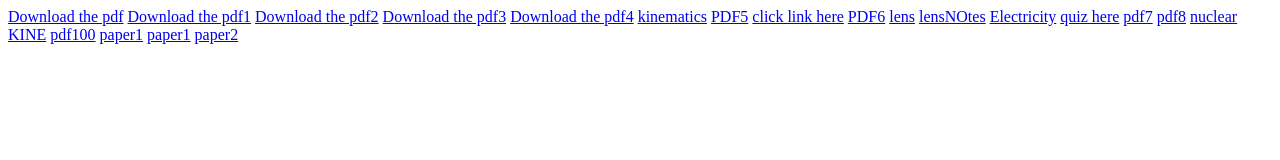
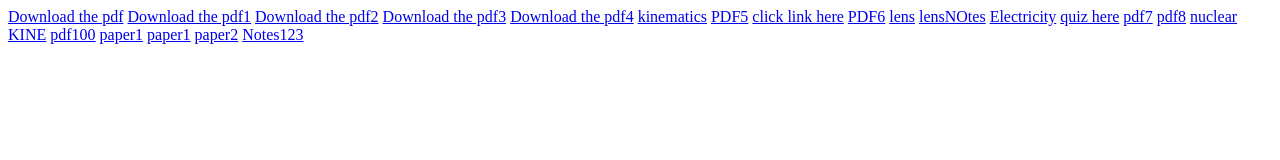
Before and after one commit to Kiari12/Kiari12.github.io, a plain HTML site: page index.html in a window 1280 px wide. Drawn offline with Linux system fonts and the light colour scheme.

Commit message:
Update index.html

```diff
--- a/index.html
+++ b/index.html
@@ -35,6 +35,7 @@
     <a href="p1(easyVer).pdf" download>paper1</a>
      <a href="5054_s24_qp_11.pdf" download>paper1</a>
      <a href="5054_s24_qp_21.pdf" download>paper2</a>
+     <a href="Kinetic Particle Model Of Matter-1.pdf" download>Notes123</a>
 
 
 
```
